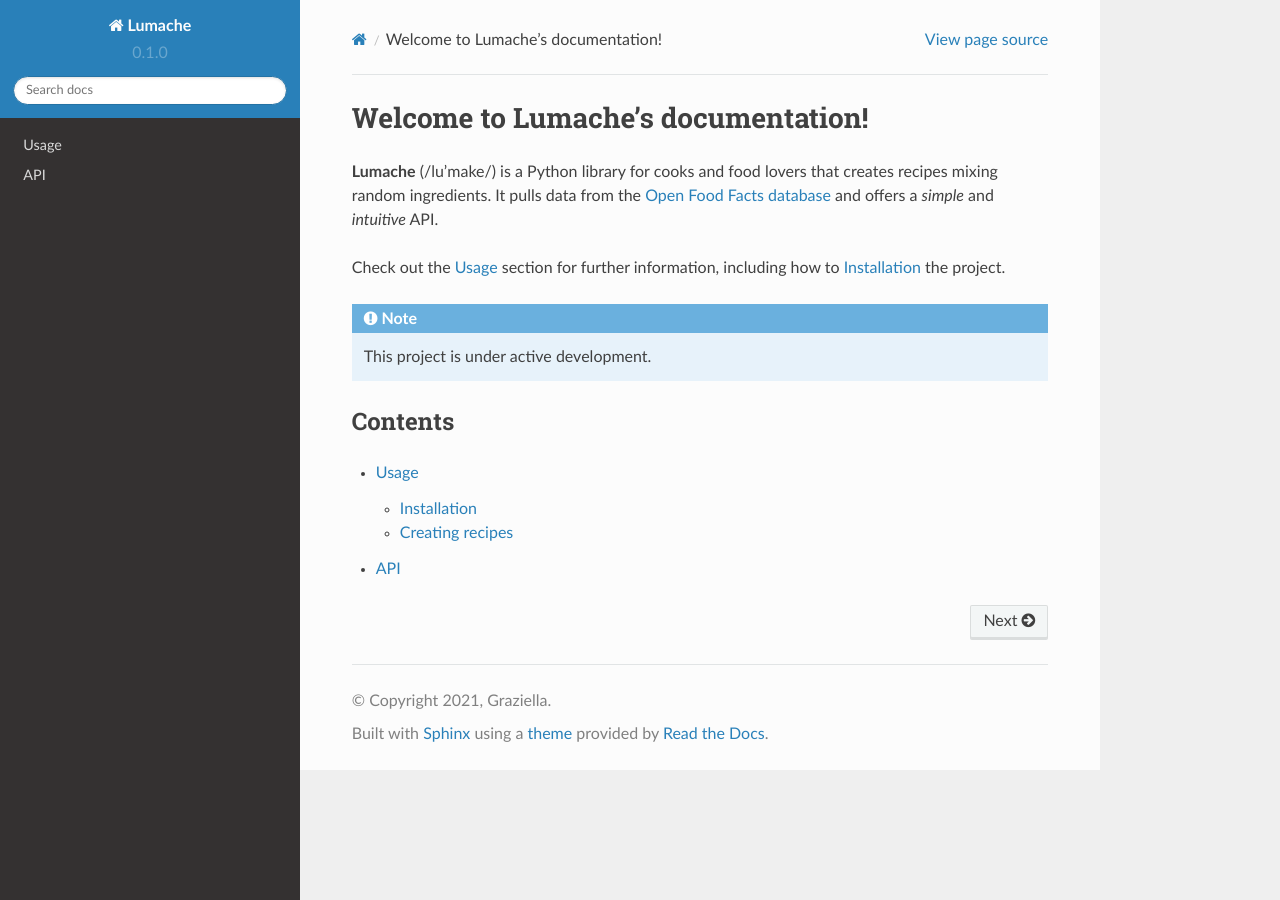
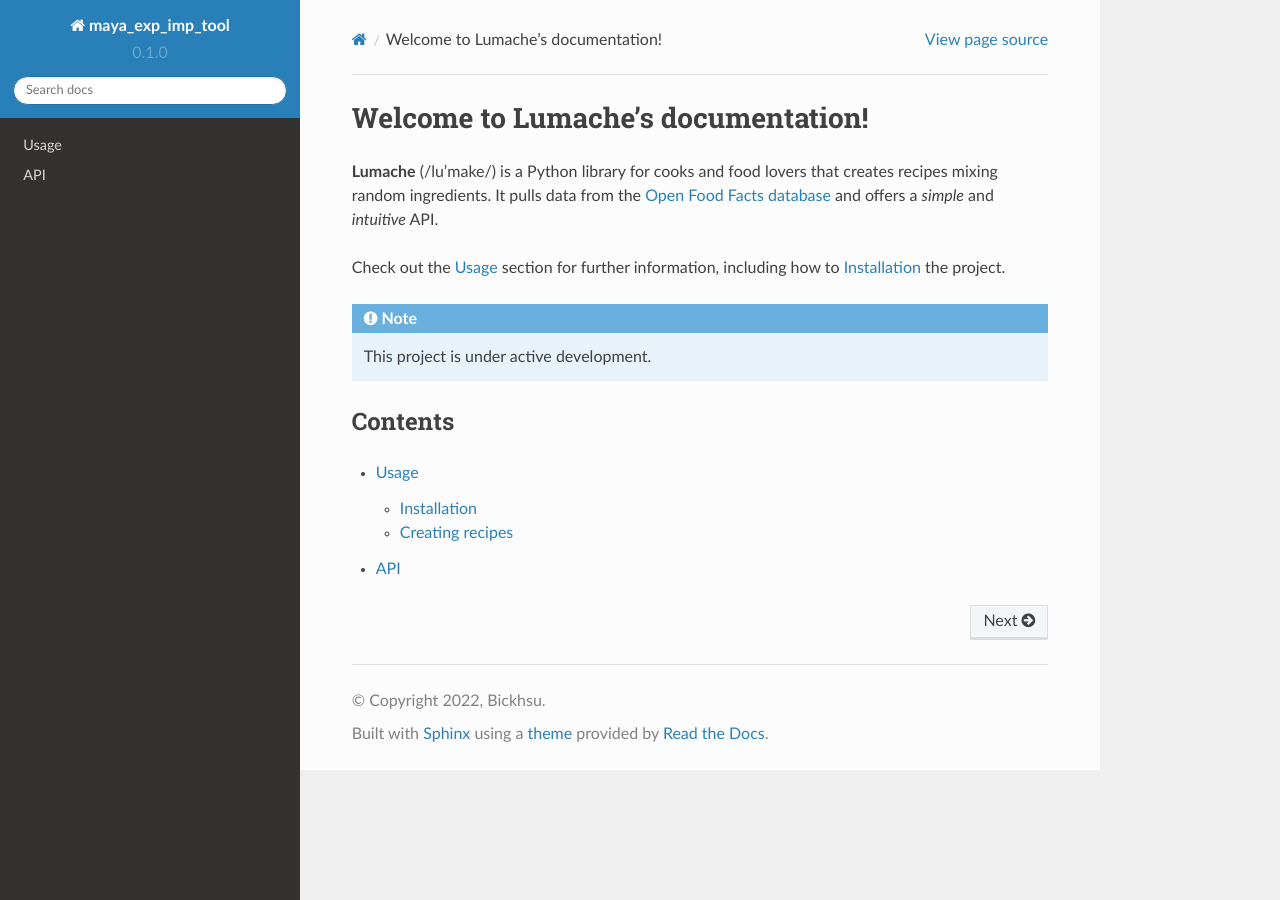
Before and after one commit to bickhsu/import-export-tool, a Sphinx documentation site: the page built from docs/source/index.rst, in a window 1280 px wide. Built offline with Sphinx 7.4.7 and the Read the Docs theme 2.0.0, drawn with Linux system fonts in a browser that asks for light colours.

Commit message:
Update conf.py

```diff
--- a/docs/source/conf.py
+++ b/docs/source/conf.py
@@ -2,9 +2,9 @@
 
 # -- Project information
 
-project = 'Lumache'
-copyright = '2021, Graziella'
-author = 'Graziella'
+project = 'maya_exp_imp_tool'
+copyright = '2022, Bickhsu'
+author = 'Bickhsu'
 
 release = '0.1'
 version = '0.1.0'
```
